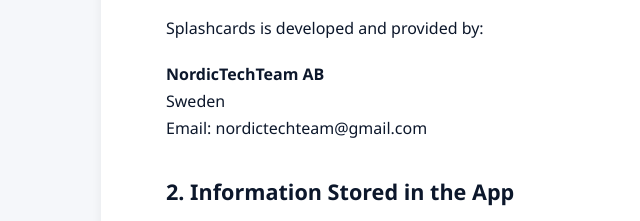
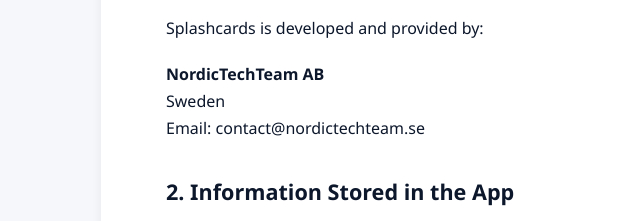
Before and after one commit to Jupiter510/NordicTechTeam, a plain HTML site: page flashcard_privacy.html in a window 1280 px wide. Shown: the part 455-676 px from the top of the page, 64-704 px from the left. Drawn offline with Linux system fonts and the light colour scheme.

Commit message:
Update contact email in privacy policy

```diff
--- a/flashcard_privacy.html
+++ b/flashcard_privacy.html
@@ -20,7 +20,7 @@
 
       <h3>1. App Provider</h3>
         <p>Splashcards is developed and provided by:</p>
-        <p><strong>NordicTechTeam AB</strong><br>Sweden<br>Email: nordictechteam@gmail.com</p>
+        <p><strong>NordicTechTeam AB</strong><br>Sweden<br>Email: contact@nordictechteam.se</p>
 
       <h3>2. Information Stored in the App</h3>
         <p>When using Splashcards, you can create decks and flashcards containing, for example, questions, answers, and images.</p>
```
